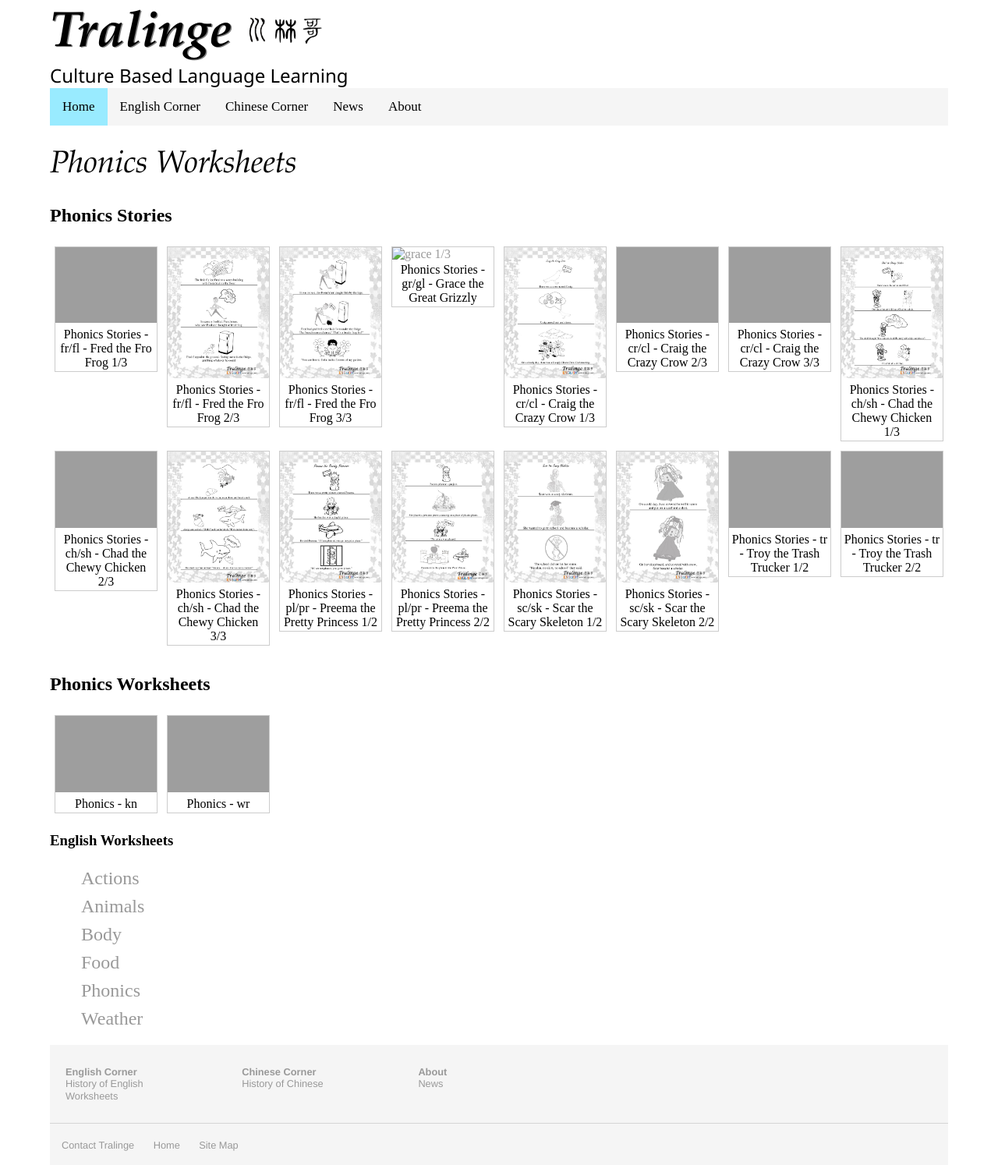
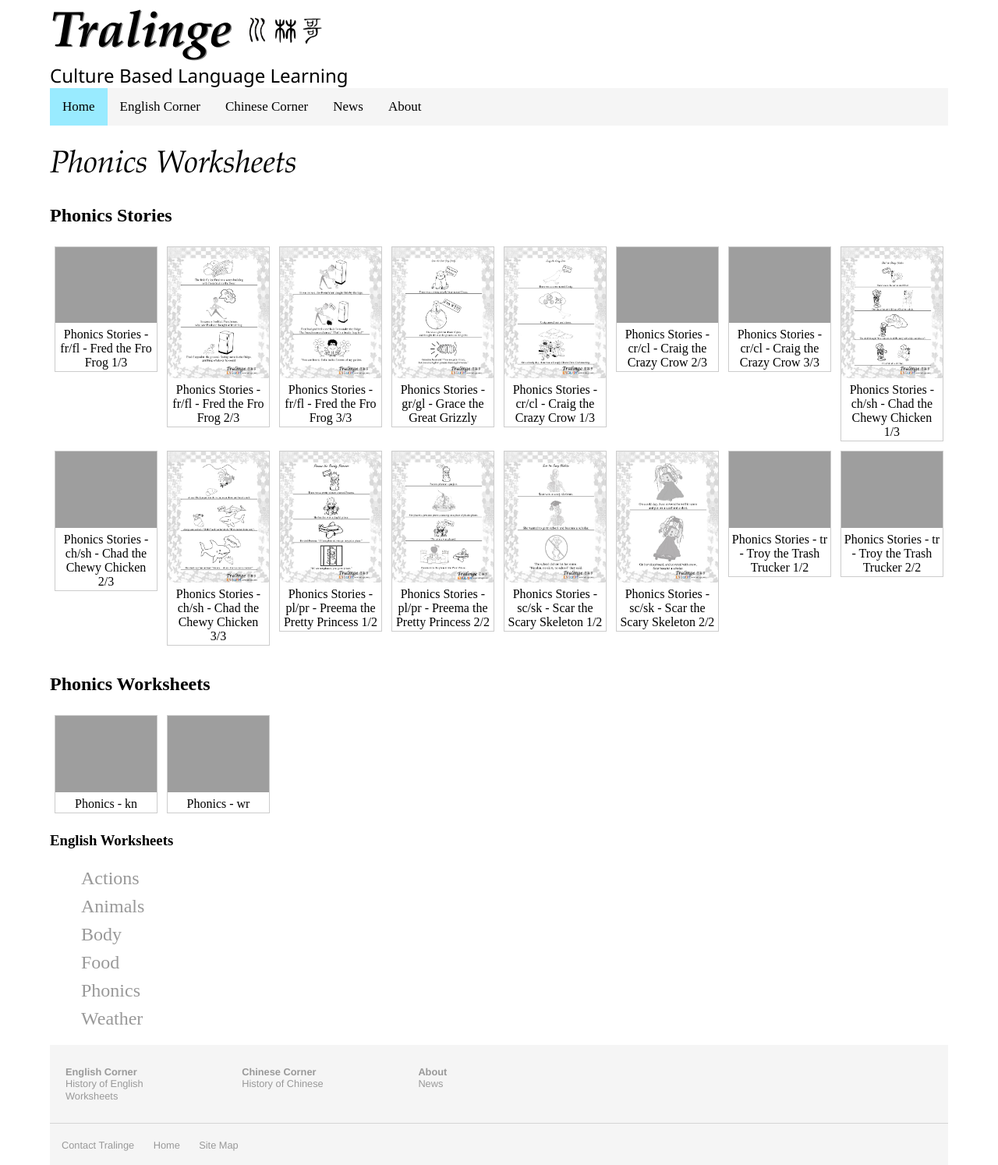
Before and after one commit to Tralinge/tralinge.github.io, a Jekyll site: the page built from english_corner/worksheets/phonics.html, in a window 1280 px wide. Shown: the whole page at 78% size. Built offline with Jekyll 4.4.1, drawn with Linux system fonts in a browser that asks for light colours.

Commit message:
Update phonics.html

```diff
--- a/english_corner/worksheets/phonics.html
+++ b/english_corner/worksheets/phonics.html
@@ -40,7 +40,7 @@
 			<div class="responsive">
 			  <div class="gallery">
 				<a target="_blank" href="https://www.tralinge.com/english_corner/worksheets/phonics/grace">
-					<img src="https://www.tralinge.com/english_corner/worksheets/phonics/grace 1of3.jpg" alt="grace 1/3" width="400">
+					<img src="https://www.tralinge.com/english_corner/worksheets/phonics/grace/grace 1of3.jpg" alt="grace 1/3" width="400">
 				</a>
 				<div class="desc">Phonics Stories - gr/gl - Grace the Great Grizzly</div>
 			  </div>
```
